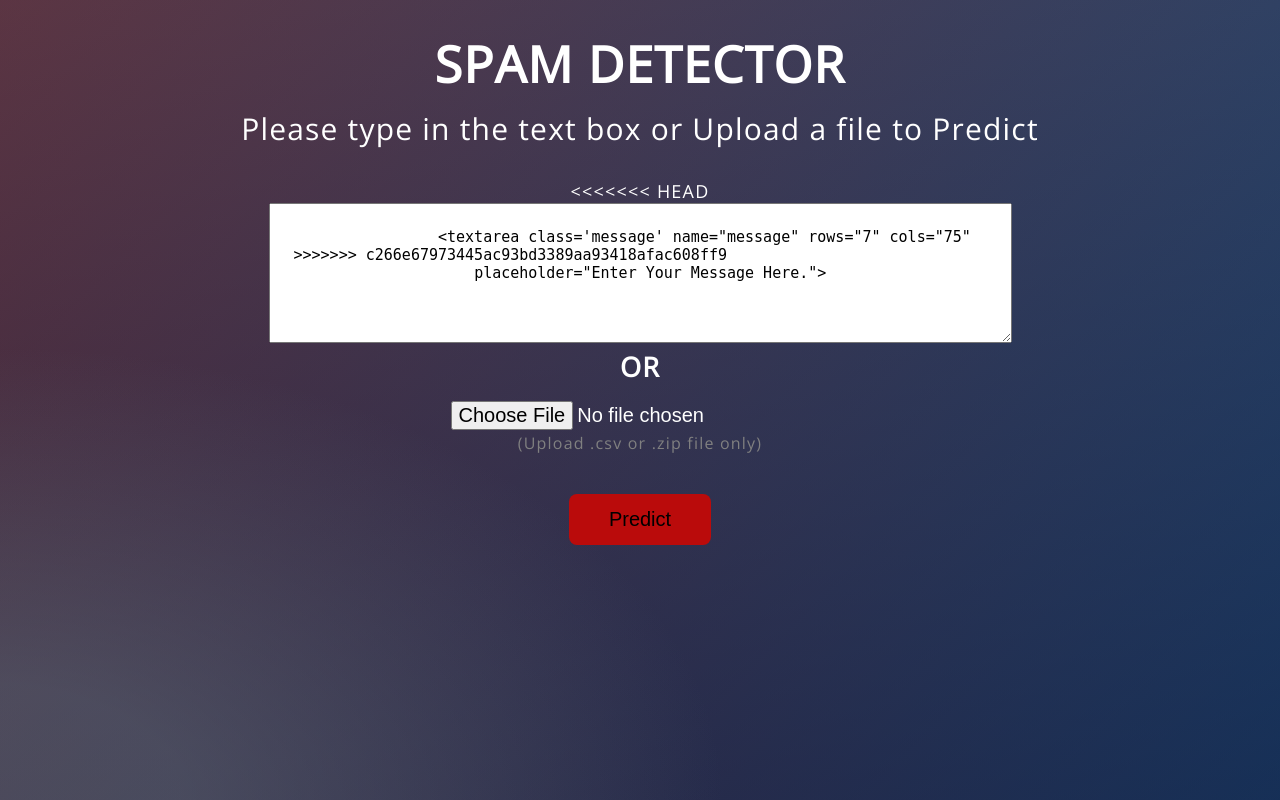
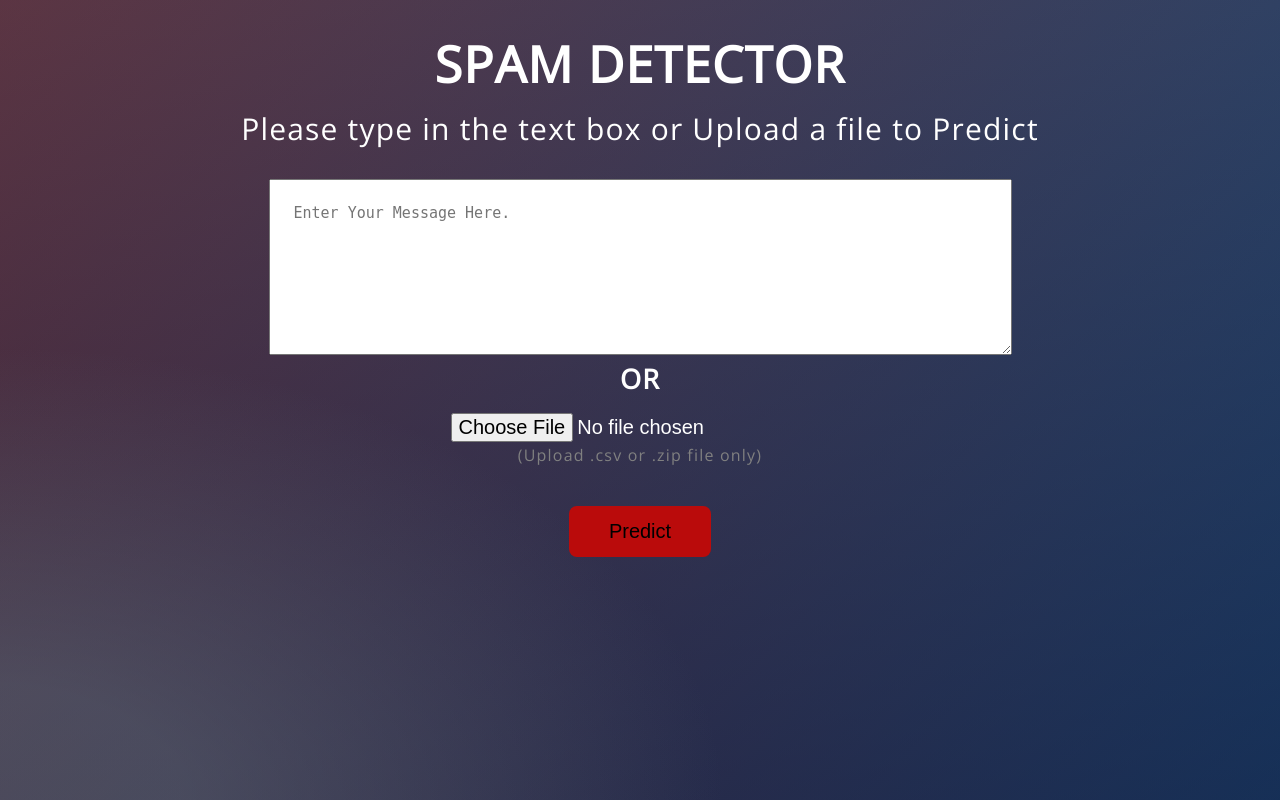
Before and after one commit to Navdeepmaheshwari/Spam-Detection-Application-Machine-Learning, a Flask app: page / in a window 1280 px wide. Run offline with Flask 2, Linux system fonts and the light colour scheme; parts of the project's set-up code (start-up, migrations or seed data) failed here and were passed over.

Commit message:
file upload

```diff
--- a/templates/index.html
+++ b/templates/index.html
@@ -17,13 +17,8 @@
         </div>
 
         <div class="container">
-<<<<<<< HEAD
-            <form action="{{ url_for('predict') }}" method="POST" enctype="multipart/form-data">
-                <textarea class='message' name="message" rows="5" cols="75"
-=======
             <form action="{{ url_for('predict') }}" method="POST">
                 <textarea class='message' name="message" rows="7" cols="75"
->>>>>>> c266e67973445ac93bd3389aa93418afac608ff9
                     placeholder="Enter Your Message Here."></textarea><br />
                 <h2>OR</h2>
                 <div class="filediv"><input type="file" name="file" id="userfile"> <br><span class="smal">
```
